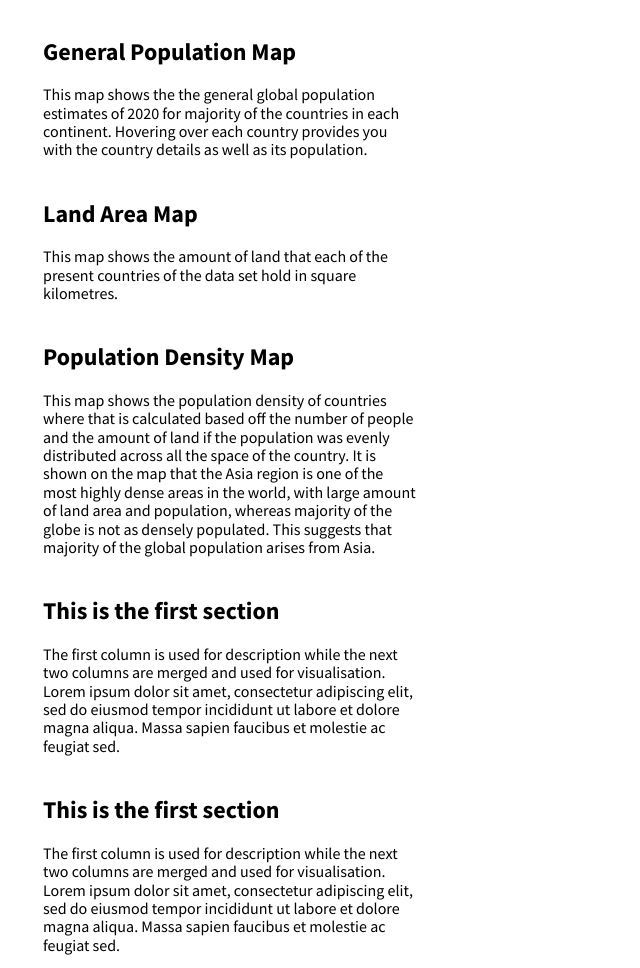
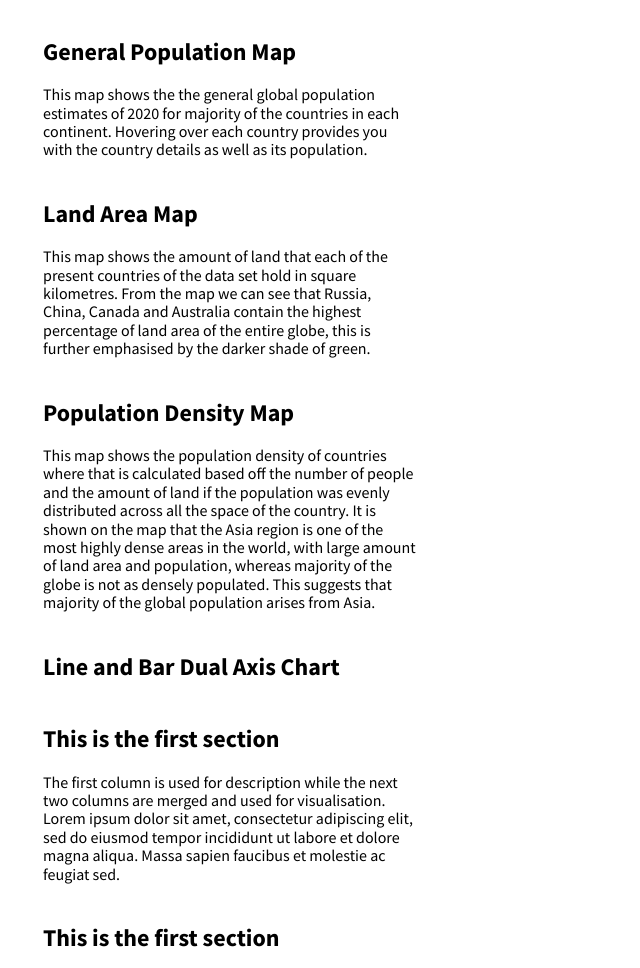
Before and after one commit to vlam0004/FIT3179, a plain HTML site: page index.html in a window 1280 px wide. Shown: the part 115-1083 px from the top of the page, without its empty margins (7-647 px from the left). Drawn offline with nearby package versions, Linux system fonts and the light colour scheme; a script that the page names is missing.

Commit message:
Update index.html

```diff
--- a/index.html
+++ b/index.html
@@ -83,7 +83,7 @@
         <div class="pure-u-1-3">
           <div class="description description-left">
             <h2>Land Area Map</h2>
-            <p>This map shows the amount of land that each of the present countries of the data set hold in square kilometres.  </p>
+            <p>This map shows the amount of land that each of the present countries of the data set hold in square kilometres. From the map we can see that Russia, China, Canada and Australia contain the highest percentage of land area of the entire globe, this is further emphasised by the darker shade of green.  </p>
           </div>
         </div>
         <div class="pure-u-2-3">
@@ -110,8 +110,8 @@
     <div class="pure-g">
         <div class="pure-u-1-3">
           <div class="description description-left">
-            <h2>This is the first section</h2>
-            <p>The first column is used for description while the next two columns are merged and used for visualisation. Lorem ipsum dolor sit amet, consectetur adipiscing elit, sed do eiusmod tempor incididunt ut labore et dolore magna aliqua. Massa sapien faucibus et molestie ac feugiat sed. </p>
+            <h2>Line and Bar Dual Axis Chart</h2>
+            <p> </p>
           </div>
         </div>
         <div class="pure-u-2-3">
```
